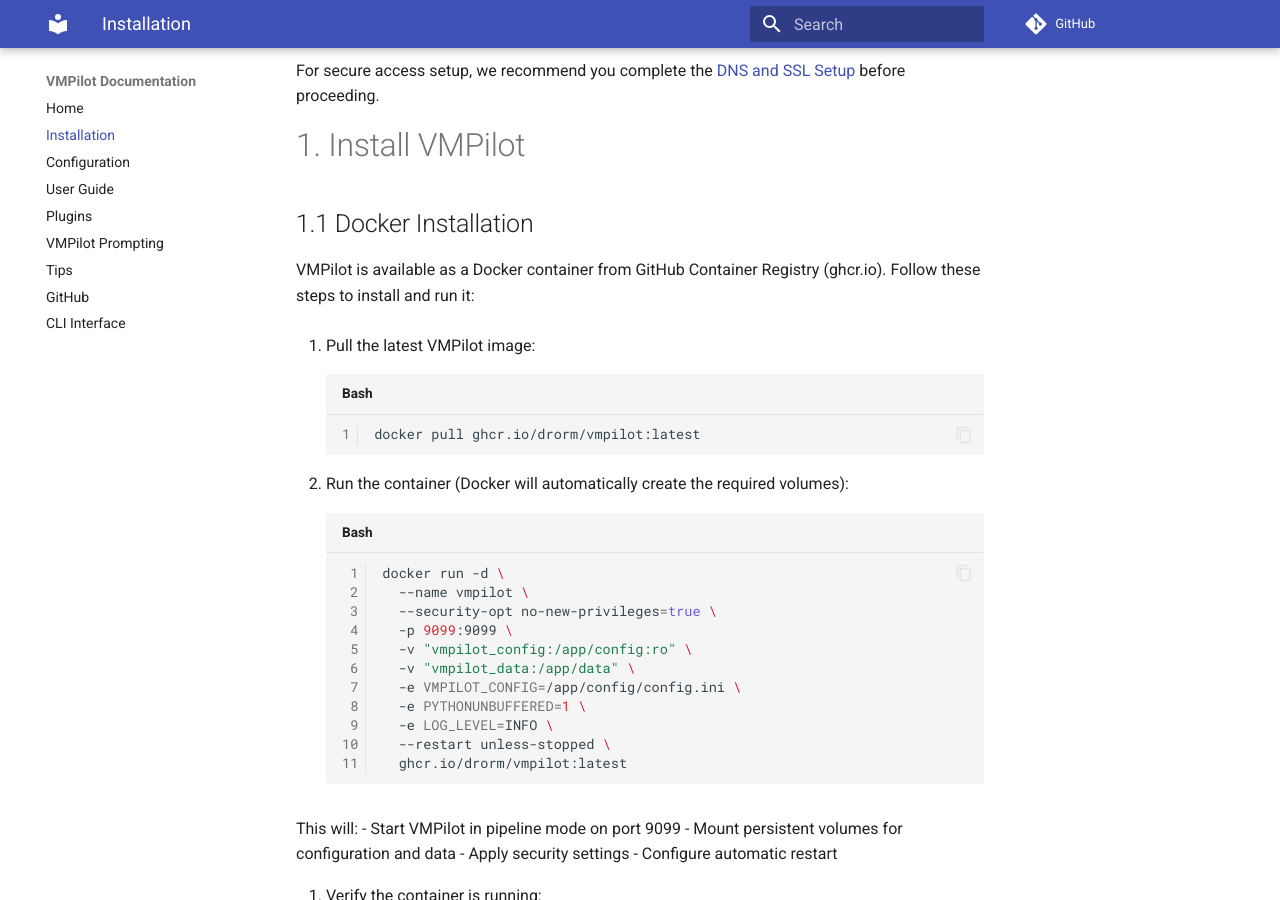
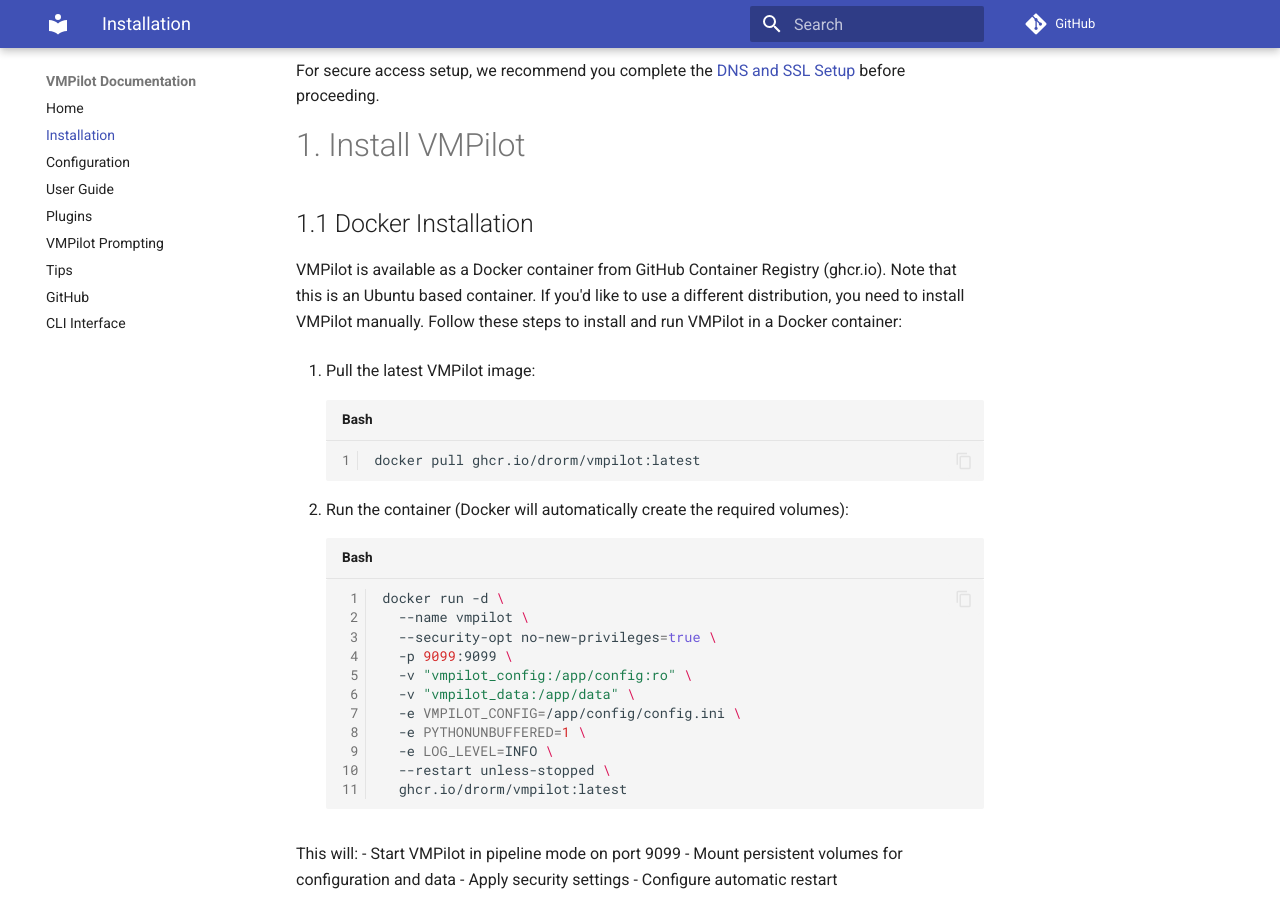
Before and after one commit to drorm/vmpilot, an MkDocs documentation site: the page built from docs/source/installation.md, in a window 1280 px wide and 900 px high, scrolled down 941 px. Built offline with MkDocs 1.6.1 and Material for MkDocs 9.7.7, drawn with Linux system fonts in a browser that asks for light colours; comment, search, counter and statistics services are not loaded.

Commit message:
Add clarification about Ubuntu base in Docker installation instructions

````diff
--- a/docs/source/installation.md
+++ b/docs/source/installation.md
@@ -17,7 +17,8 @@ For secure access setup, we recommend you complete the [DNS and SSL Setup](dns_s
 
 ## 1.1 Docker Installation
 
-VMPilot is available as a Docker container from GitHub Container Registry (ghcr.io). Follow these steps to install and run it:
+VMPilot is available as a Docker container from GitHub Container Registry (ghcr.io). Note that this is an Ubuntu based container. If you'd like to use a different distribution, you need to install VMPilot manually.
+Follow these steps to install and run VMPilot in a Docker container:
 
 1. Pull the latest VMPilot image:
 ```bash
````
